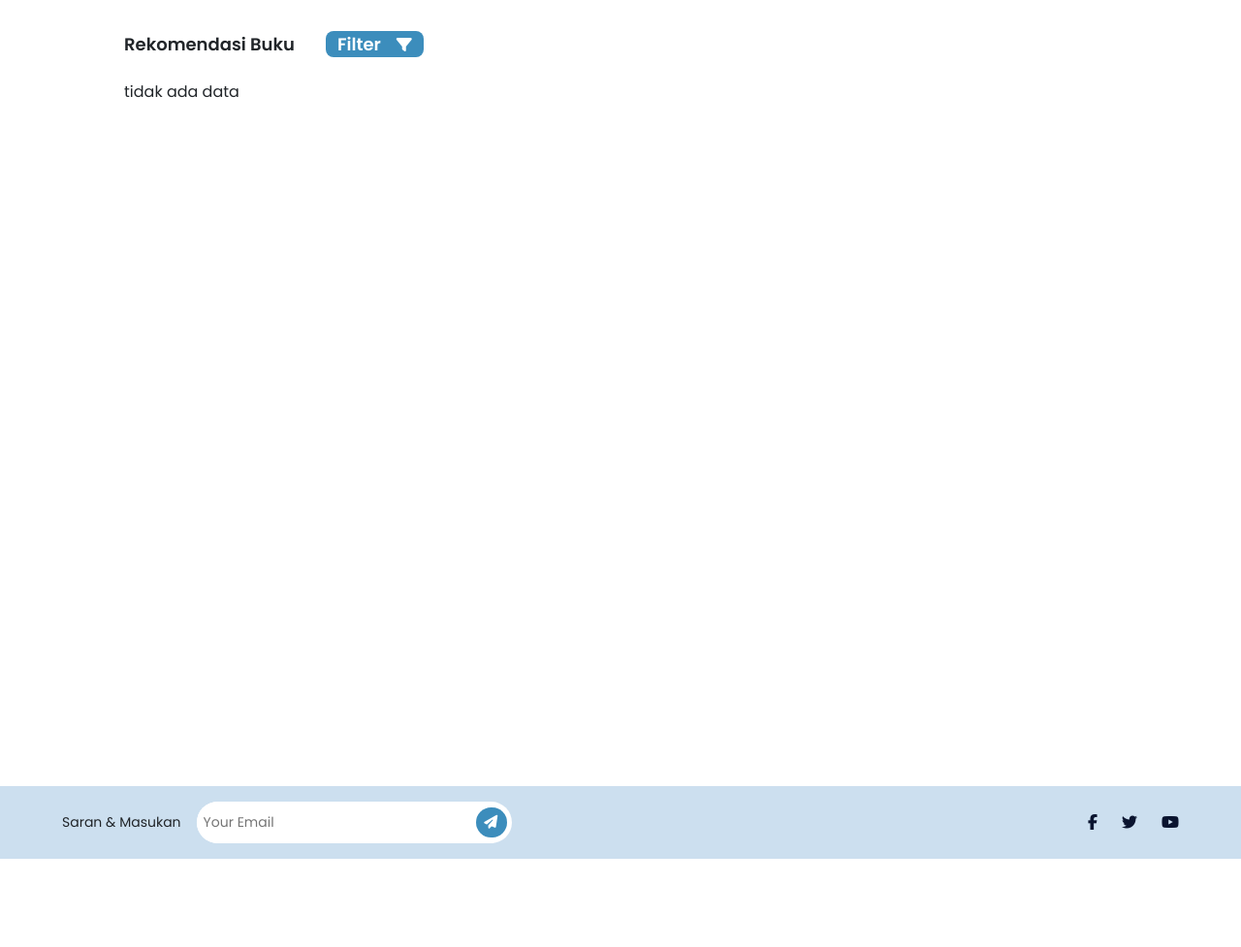
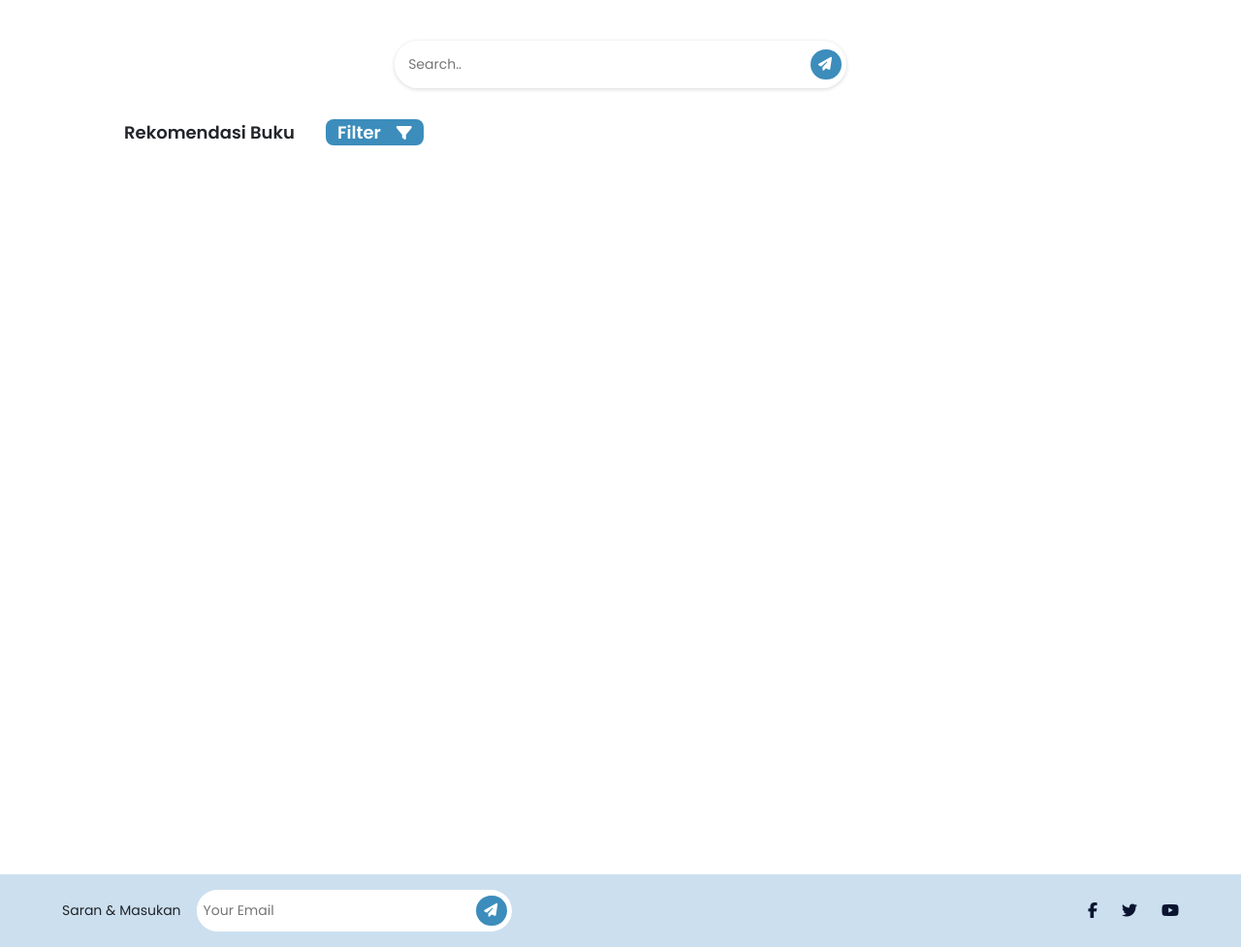
Before and after one commit to DynaudioP/Perpus-PKL, a PHP site: page /catalog.php in a window 1280 px wide. Shown: the part 138-1115 px from the top of the page at 97% size. Before the commit the page ends 1024 px from the top, so only its background shows below. Run offline with PHP 8.4, Linux system fonts and the light colour scheme; data that the repository does not hold is empty; some libraries are stand-ins or nearby versions.

Commit message:
Search berfungsi masih tanpa filter

```diff
--- a/catalog.css
+++ b/catalog.css
@@ -313,6 +313,47 @@ nav{
     padding: 0;
 }
 
+/* Search bar */
+.wrap-search{
+    display: flex;
+    justify-content: center;
+    align-items: center;
+}
+
+.wrap-search{
+    font-size: clamp(14px, 1.05vw, 1.05vw);
+    margin-top: 3em;
+}
+
+.wrap-search form{
+    background-color: #ffff;
+
+    box-shadow: rgba(0, 0, 0, 0.16) 0px 1px 4px;
+    border-radius: 30px;
+    padding-right: 5px;
+}
+.no-outline:focus {
+    outline: none;
+  }
+
+.wrap-search form input{
+    text-decoration: none;
+    border: none;
+    padding: 1em 10em 1em 1em;
+    border-radius: 30px;
+}
+
+.wrap-search form button{
+    border: none;
+    background-color: #3C8DBC;
+    padding: 5px 10px 5px 8px;
+    border-radius: 20px;
+}
+
+.wrap-search form button i{
+    color: #ffff;
+}
+
 /* Footer */
 .wrap-footer{
     background-color: var(--secondary);
--- a/catalog.php
+++ b/catalog.php
@@ -41,6 +41,15 @@ include 'connect.php';
             </nav>
         </div>
         <div class="box-body">
+            <div class='wrap-search'>
+                <form class='search-bar' action='catalog.php' method="get">
+                    <input type="text" name='search' class="input-saran" placeholder="Search.." >
+
+                    <button type='submit' name='cari' value="search-buku">
+                        <i class="fa-solid fa-paper-plane"></i>
+                    </button>
+                </form>
+            </div>
             <div class="wrap-filter">
                 <form class="filter-buku">
                     <p>Rekomendasi Buku </p>
@@ -53,10 +62,14 @@ include 'connect.php';
             <div class="wrap-list-buku">
                 <div class="list-buku">
                     <?php
-                    $produk = mysqli_query($conn, 'SELECT * FROM `buku` ORDER BY `id_buku` DESC
-                        ');
-                    if (mysqli_num_rows($produk) > 0) {
-                        while ($p = mysqli_fetch_array($produk)) {
+
+                    $produk = mysqli_query($conn, "SELECT * FROM buku");
+                    if(isset($_GET['search'])) {
+                        $produk = mysqli_query($conn, "SELECT * FROM buku WHERE judul_buku LIKE '%".$_GET['search']."%'");
+                    }
+
+
+                    while ($p = mysqli_fetch_assoc($produk)) {
                     ?>
                             <div class="list-buku-item">
                                 <img src="assets/itembuku1.png" alt="item-buku">
@@ -68,13 +81,10 @@ include 'connect.php';
                                     <img src="assets/kategori1.png" alt="kategori item">
                                 </div>
                             </div>
-                        <?php
-                        }
-                    } else {
-                        ?>
-                        <P>tidak ada data</P>
+
+
                     <?php
-                    }
+                    };
                     ?>
                 </div>
             </div>
```
